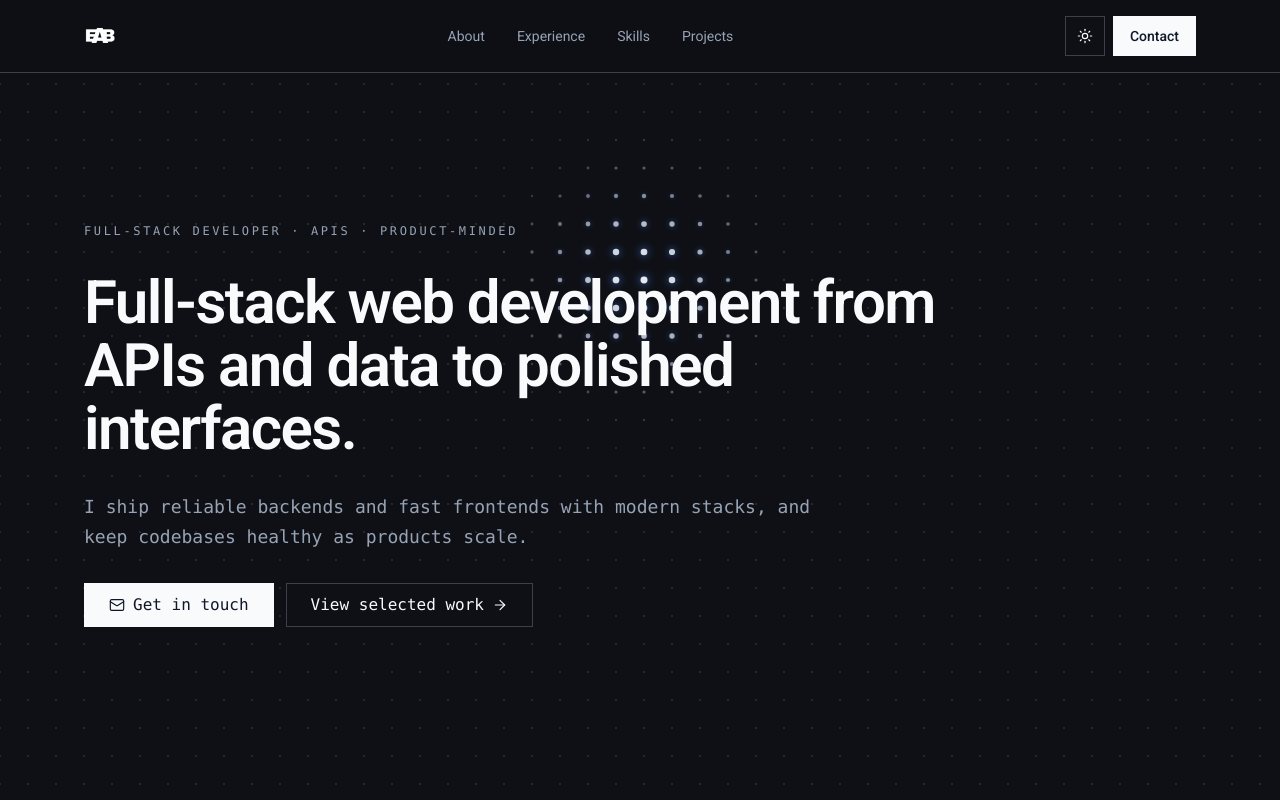
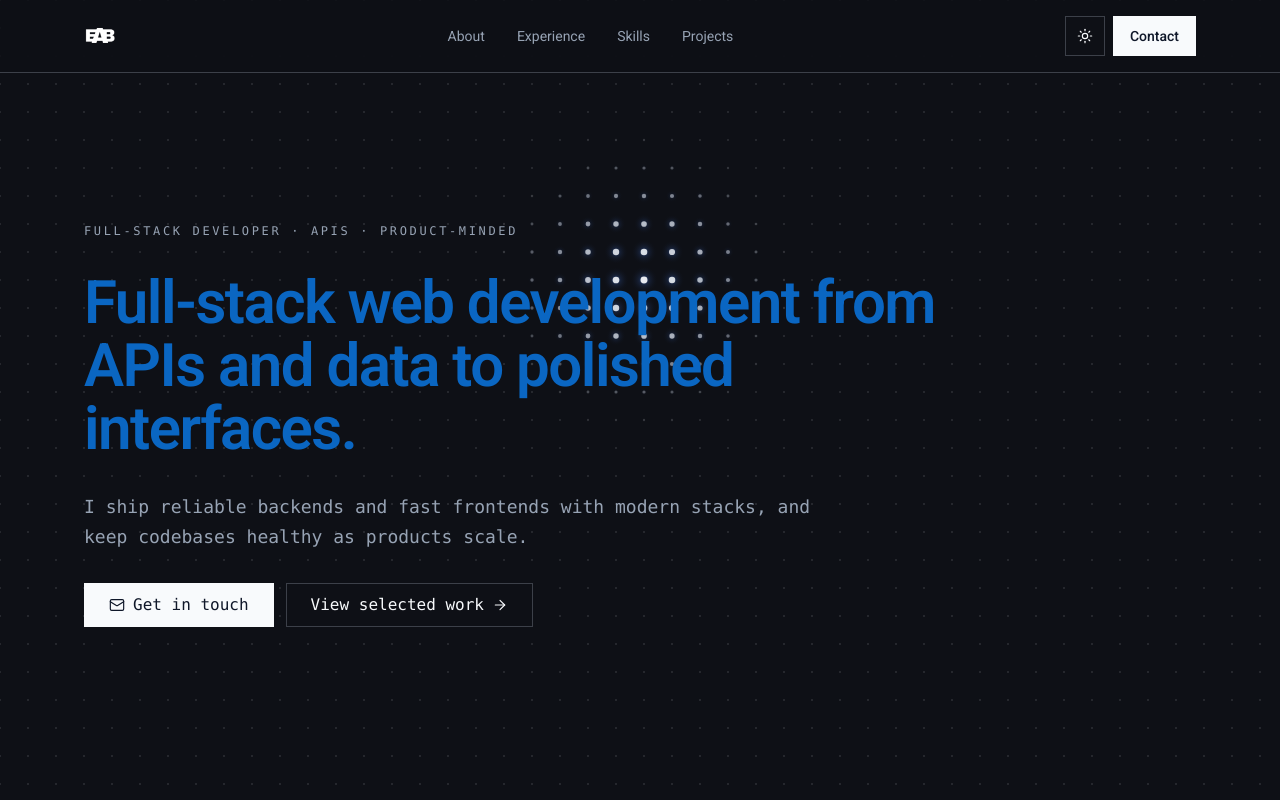
Before and after one commit to yottaaa/eabautista-website, a React (Vite) app: page / in a window 1280 px wide. Shown: the top 800 px of the page. Built offline with nearby package versions, Linux system fonts and the light colour scheme; a web font is replaced by a local one.

Commit message:
chore: add blue color for heading text

```diff
--- a/src/index.css
+++ b/src/index.css
@@ -40,7 +40,11 @@ body {
 @layer base {
   h1,
   h2,
-  h3 {
+  h3,
+  h4,
+  h5,
+  h6 {
     @apply font-heading;
+    color: #0a66c2;
   }
 }
```
